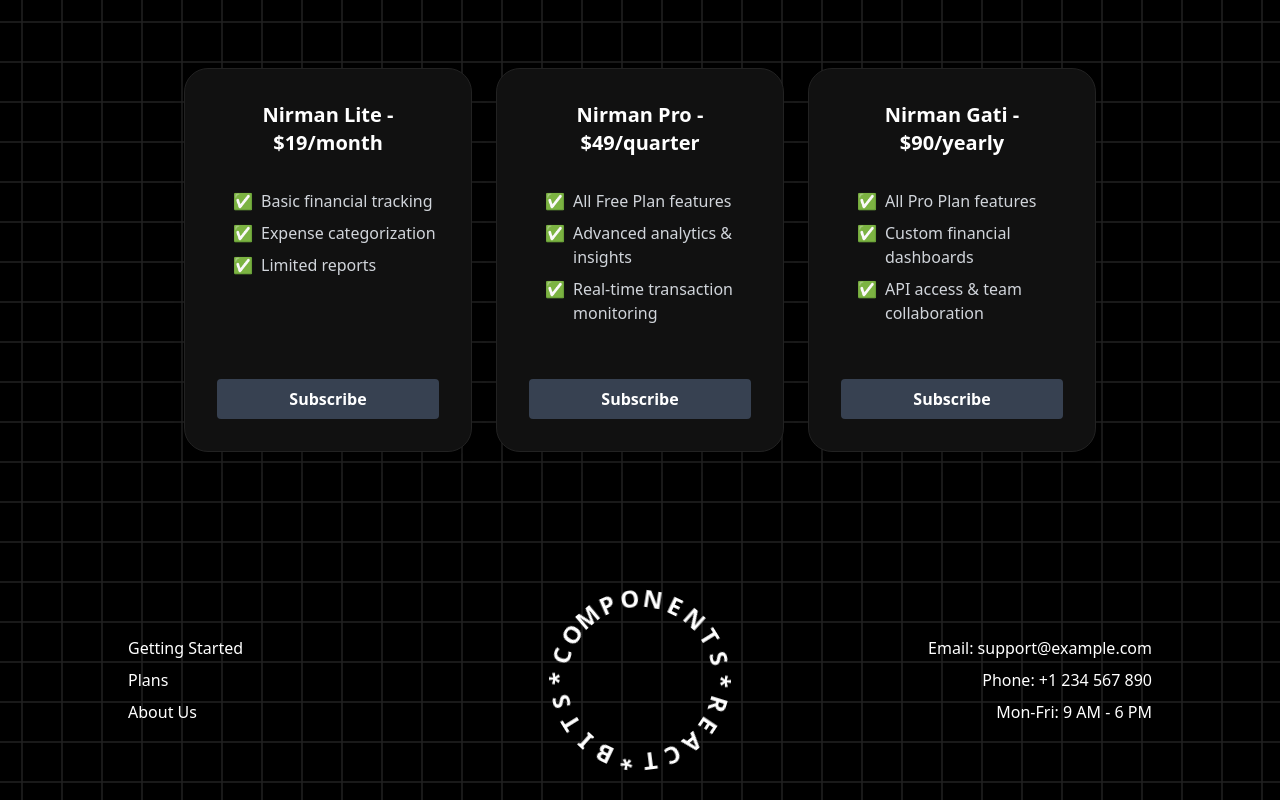
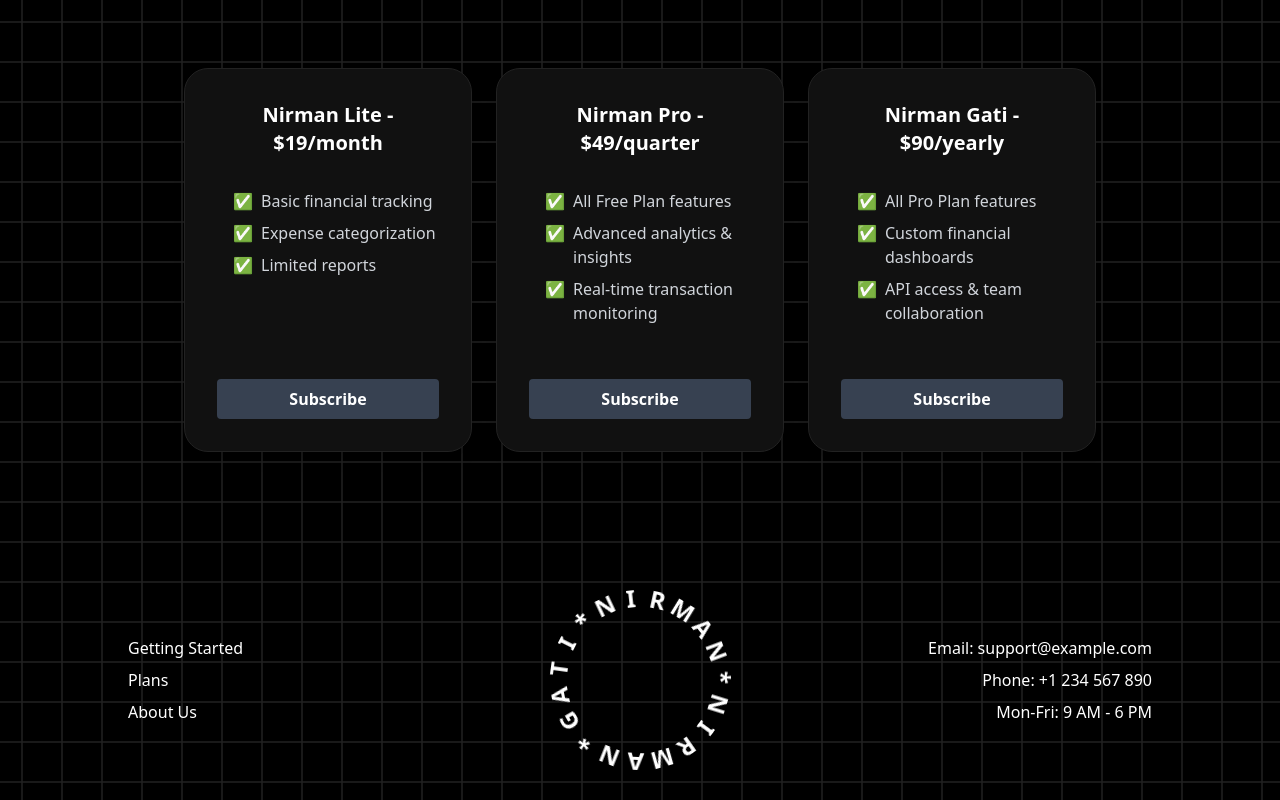
Before and after one commit to CMPN-CODECELL/Syrus2025_OpenInnovation_ByteMeHard, a React (Vite) app in the folder frontend/: page / in a window 1280 px wide. Shown: the part 1920-2720 px from the top of the page. Built offline with nearby package versions, Linux system fonts and the light colour scheme.

Commit message:
footer tweaks

```diff
--- a/frontend/src/pages/landingPage/Footer.jsx
+++ b/frontend/src/pages/landingPage/Footer.jsx
@@ -34,7 +34,7 @@ const Footer = () => {
         {/* Center - Rotating Circular Text */}
         <div className="flex justify-center">
           <CircularText
-            text="REACT*BITS*COMPONENTS*"
+            text="NIRMAN*GATI*NIRMAN*"
             onHover="speedUp"
             spinDuration={20}
             className="w-24 h-24"
```
